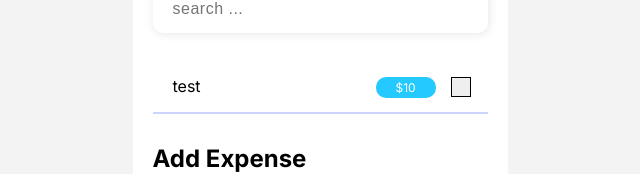
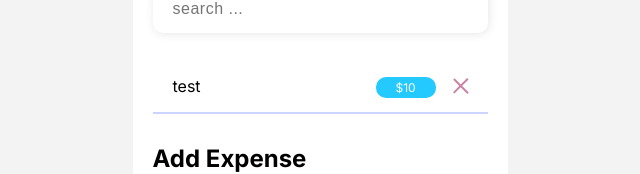
Before and after one commit to soundmafi/react-budget-app, a React (Create React App) app: page / in a window 1280 px wide. Shown: the part 534-708 px from the top of the page, without its empty margins (320-960 px from the left). Built offline with nearby package versions, Linux system fonts and the light colour scheme.

Commit message:
fix(buttons): fix buttons styles

```diff
--- a/src/GlobalStyles.ts
+++ b/src/GlobalStyles.ts
@@ -14,6 +14,7 @@ input{
 
 button {
 	padding: 0;
+	appearance: none;
 
 	font-family: inherit;
 
--- a/src/components/BudgetButtonEdit/BudgetButtonEdit.tsx
+++ b/src/components/BudgetButtonEdit/BudgetButtonEdit.tsx
@@ -23,4 +23,12 @@ export const StyledButton = styled.button`
 	text-align: center;
 	background-color: #ffffff;
 	border-radius: 10px;
+
+	&:hover{
+		background-color: #f3f3f3;
+	}
+
+	&:active{
+		background-color: #ebebeb;
+	}
 `;
--- a/src/components/BudgetButtonSave/BudgetButtonSave.tsx
+++ b/src/components/BudgetButtonSave/BudgetButtonSave.tsx
@@ -23,4 +23,12 @@ export const StyledButton = styled.button`
 	text-align: center;
 	background-color: #ffffff;
 	border-radius: 10px;
+
+	&:hover{
+		background-color: #f3f3f3;
+	}
+
+	&:active{
+		background-color: #ebebeb;
+	}
 `;
--- a/src/components/ExpenseButtonDelete/ExpenseButtonDelete.tsx
+++ b/src/components/ExpenseButtonDelete/ExpenseButtonDelete.tsx
@@ -10,7 +10,34 @@ const ExpenseButtonDelete = ({ id }: IButtonDelete) => {
 	const handleBtnDelete = () => {
 		setExpenses(expenses.filter((expense) => expense.id !== id));
 	};
-	return <StyledExpenseButtonClose onClick={handleBtnDelete} id={id} />;
+	return (
+		<StyledExpenseButtonClose onClick={handleBtnDelete} id={id}>
+			<svg
+				width="16"
+				height="16"
+				viewBox="0 0 16 16"
+				fill="none"
+				xmlns="http://www.w3.org/2000/svg"
+			>
+				<line
+					x1="0.883025"
+					y1="1.0305"
+					x2="15.0252"
+					y2="15.1726"
+					stroke="#C884A6"
+					stroke-width="2"
+				/>
+				<line
+					x1="14.8493"
+					y1="0.707107"
+					x2="0.707138"
+					y2="14.8492"
+					stroke="#C884A6"
+					stroke-width="2"
+				/>
+			</svg>
+		</StyledExpenseButtonClose>
+	);
 };
 
 export default ExpenseButtonDelete;
@@ -20,5 +47,5 @@ export const StyledExpenseButtonClose = styled.button`
 	height: 20px;
 	margin-left: 15px;
 
-	border: 1px solid #000000;
+	background-color: #ffffff;
 `;
--- a/src/components/ExpenseForm/ExpenseForm.tsx
+++ b/src/components/ExpenseForm/ExpenseForm.tsx
@@ -80,4 +80,12 @@ const StyledButton = styled.button`
 
 	background-color: #23c9ff;
 	border-radius: 10px;
+
+	&:hover{
+		background-color: #21b4e6;
+	}
+
+	&:active{
+		background-color: #188db4;
+	}
 `;
```
